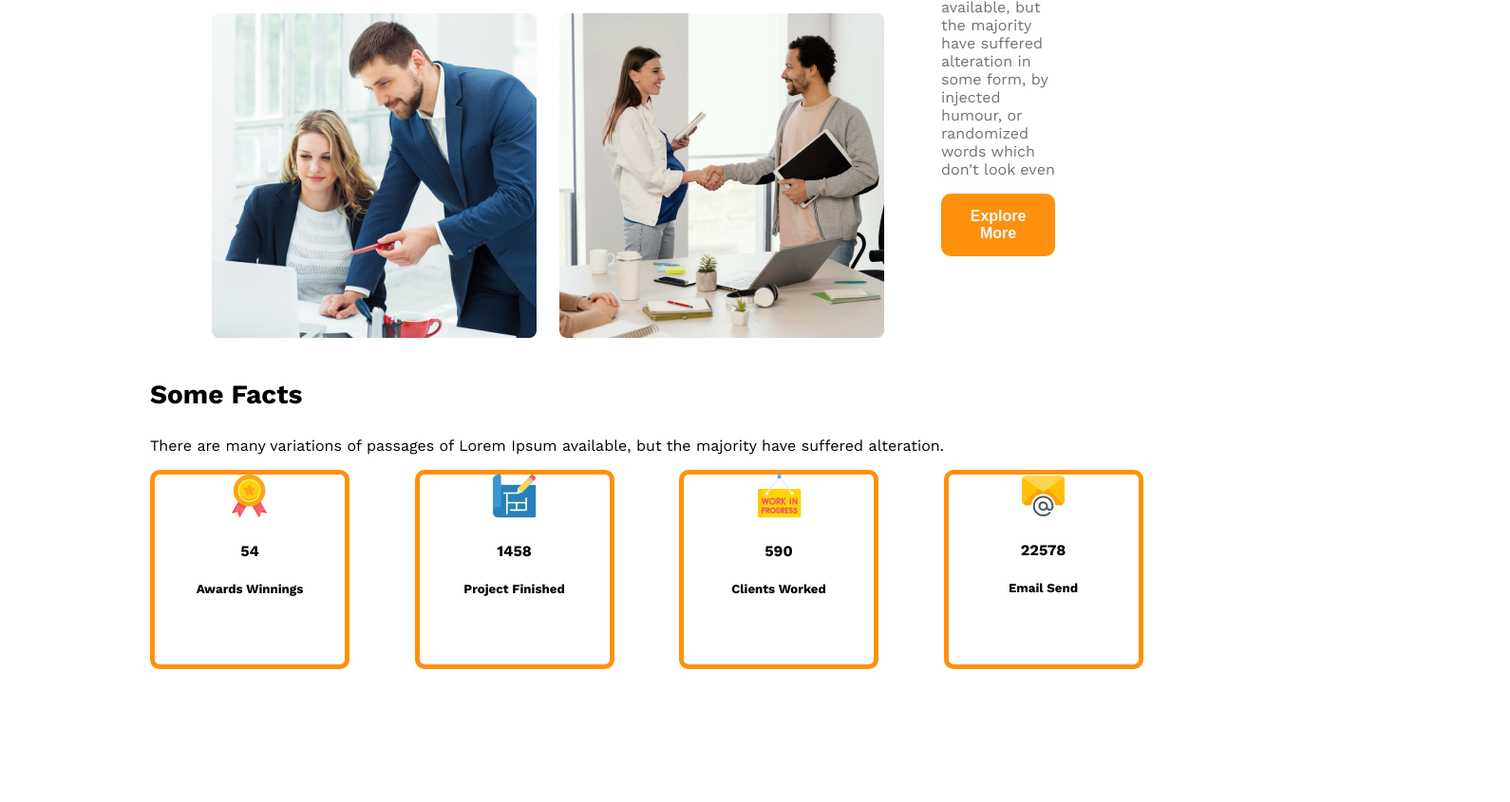
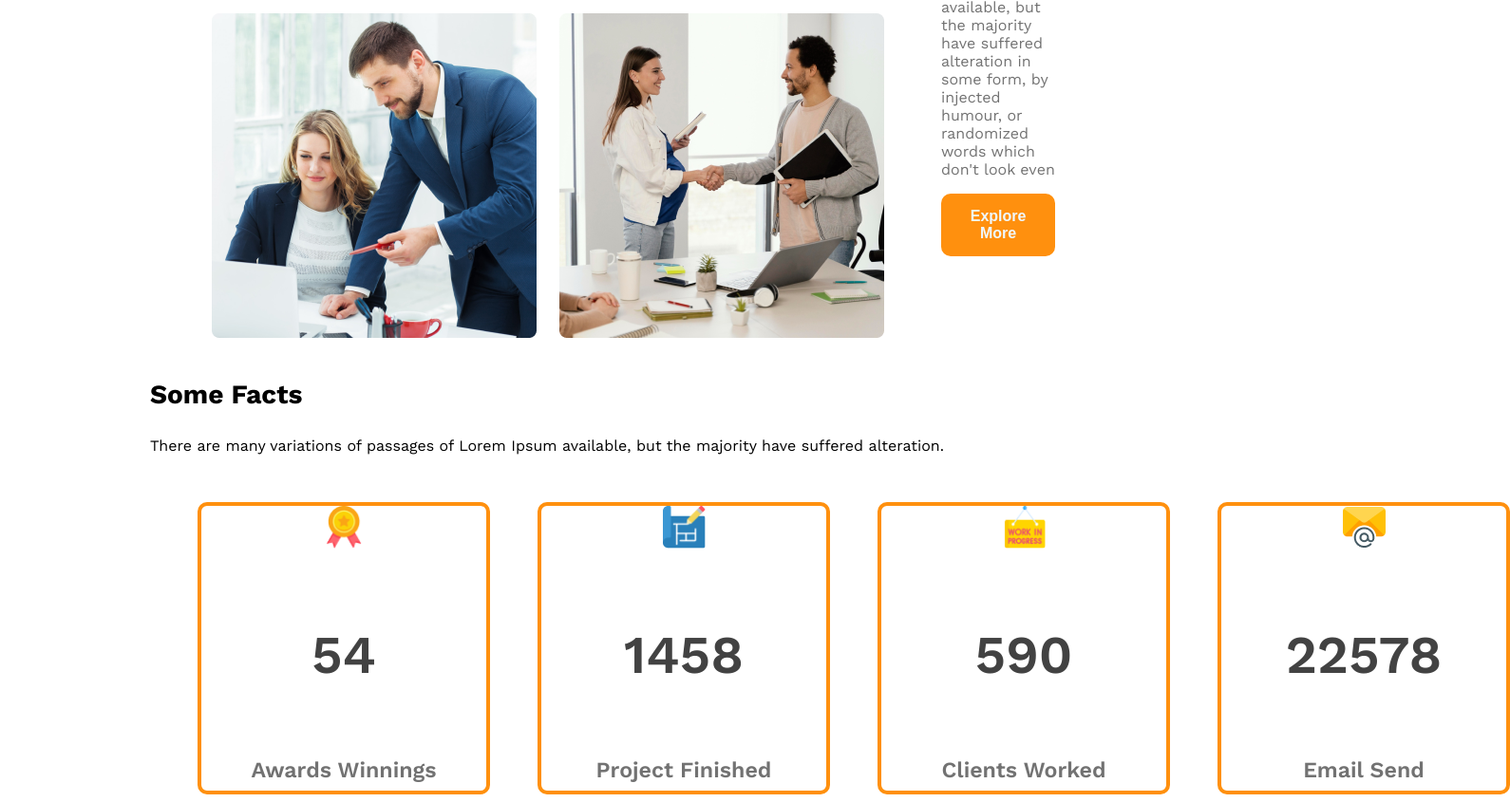
Before and after one commit to Rajib-PH/g3-architects-website, a plain HTML site: page index.html in a window 1280 px wide. Shown: the part 1586-2431 px from the top of the page at 95% size, 1590 px wide, since content can reach past the window. Before the commit the page ends 2299 px from the top, so only its background shows below. Drawn offline with nearby package versions, Linux system fonts and the light colour scheme.

Commit message:
added some changes

```diff
--- a/styles/g3.css
+++ b/styles/g3.css
@@ -126,17 +126,35 @@
 .achievements{
     display: grid;
     grid-template-columns: repeat(4, 1fr);
+    margin-top: 50px;
+    margin-left: 50px;
+    margin-right: 400px;
+    gap: 50px;
     }
 .some-facts{
     margin-left: 150px;
     }
 .category{
-    border: 5px solid #FF900E;
+    border: 4px solid #FF900E;
     border-radius: 10px;
-    width: 200px;
-    height: 200px;
     text-align: center;
-    justify-items: center;
+    width: 300px;
+    height: 300px;
+
+}
+.cat-number{
+    font-size: 3.5rem;
+    font-weight: 600;
+    color: #424242;
+}
+.cat-icon{
+    width: 45px;
+    height: 45px;
+}
+.cat-name{
+    font-size: 1.45rem;
+    font-weight: 600;
+    color: #727272;
 }
 
 
```
